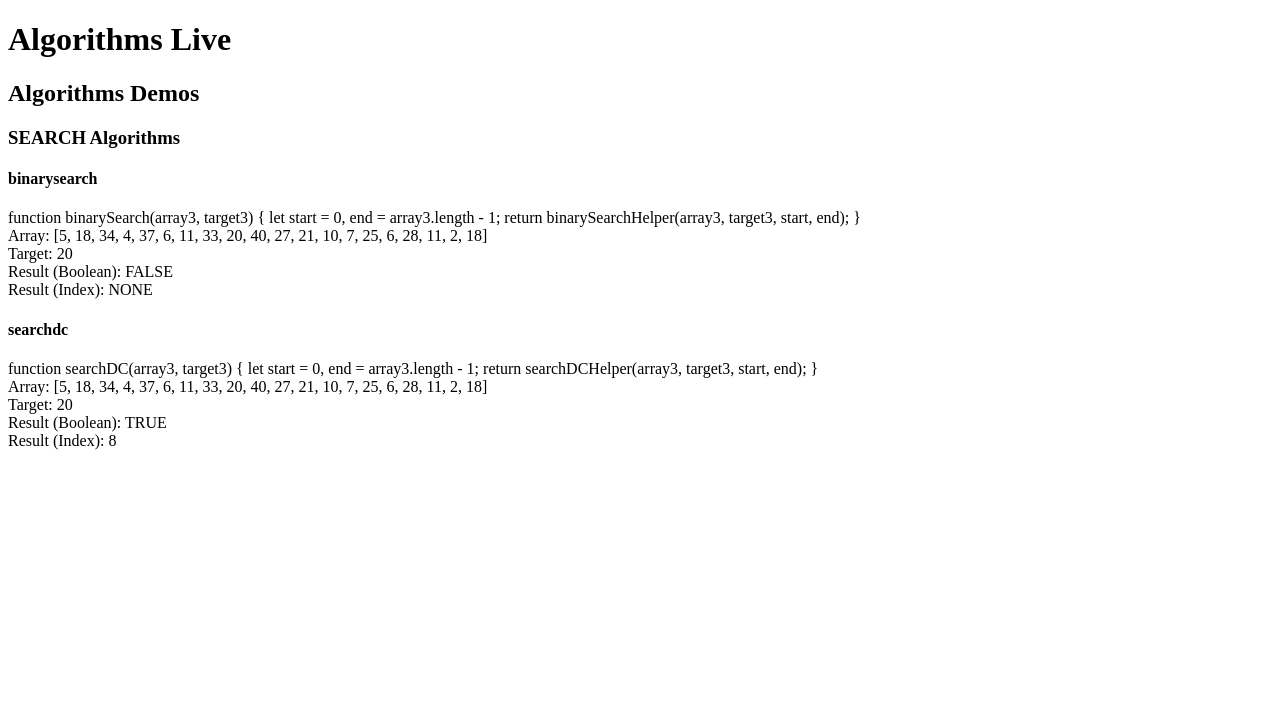
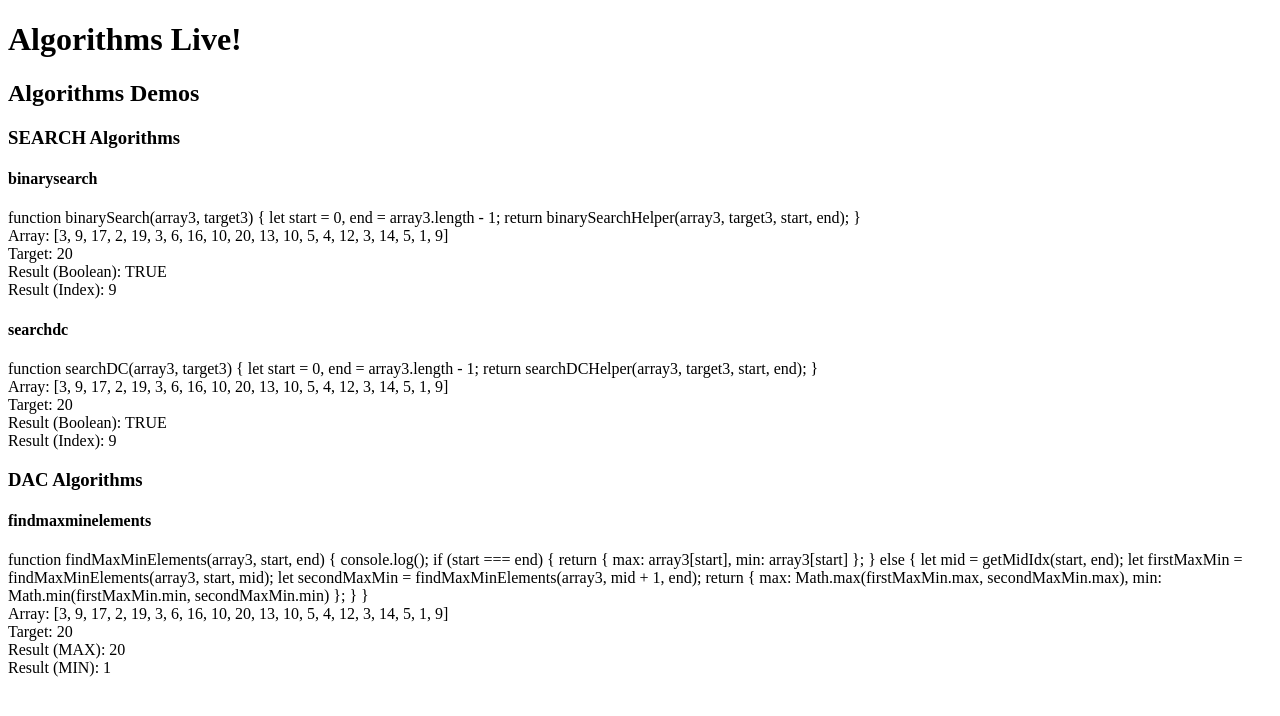
Before and after one commit to seanlee31/algorithmslive, a React app: page / in a window 1280 px wide. Shown: the top 716 px of the page. Built offline with nearby package versions, Linux system fonts and the light colour scheme; the HTML template or start-up script is replaced by a standard one.

Commit message:
[ADD] New DAC algorithm. [ADD] Now support dynamic result display for different algorithms. [MISC] Update webpack config & .gitignore

```diff
--- a/src/algorithms/dacAlgorithms.js
+++ b/src/algorithms/dacAlgorithms.js
@@ -1,8 +1,27 @@
 // Import Helper Utilites //
-import { printArrayWithRange } from './utils';
+import { printArrayWithRange, getMidIdx } from './utils';
 
 function findMaxMinElements(array, start, end) {
+    console.log()
+    if (start === end) {
+        return {
+            max: array[start],
+            min: array[start]
+        }
+    } else {
+        // Divide //
+        let mid = getMidIdx(start, end);
 
+        // Conquer //
+        let firstMaxMin = findMaxMinElements(array, start, mid);
+        let secondMaxMin = findMaxMinElements(array, mid+1, end);
+
+        // Combine //
+        return {
+            max: Math.max(firstMaxMin.max, secondMaxMin.max),
+            min: Math.min(firstMaxMin.min, secondMaxMin.min)
+        }
+    }
 }
 
 const dacAlgs = {
--- a/src/algorithms/utils.js
+++ b/src/algorithms/utils.js
@@ -2,4 +2,10 @@ function printArrayWithRange(array, start, end) {
     return array.slice(start, end + 1);
 }
 
-export { printArrayWithRange };
+function getMidIdx(start, end) {
+    let mid = start + Math.floor((end - start) / 2);
+    console.log(`${start}, ${end}, ${mid}`)
+    return mid;
+}
+
+export { printArrayWithRange, getMidIdx };
--- a/src/app/App.jsx
+++ b/src/app/App.jsx
@@ -10,10 +10,10 @@ import $ from 'jquery';
 // Import Helper Utilites //
 import { getAlgorithmByTitle, getAlgorithmTitles, randomArray } from './utils';
 
-var array = randomArray(20, 40),
+var array = randomArray(20, 20),
     target = 20;
 
-const pageTitle = "Algorithms Live";
+const pageTitle = "Algorithms Live!";
 const algorithmDemosTitle = "Algorithms Demos";
 
 class App extends Component {
@@ -44,7 +44,8 @@ class Content extends Component {
       return (
          <div>
             <h2>{algorithmDemosTitle}</h2>
-            <AlgorithmDemosByType type="search"/>
+            <AlgorithmDemosByType algType="search"/>
+            <AlgorithmDemosByType algType="dac"/>
          </div>
       );
    }
@@ -53,11 +54,11 @@ class Content extends Component {
 // Algorithms
 class AlgorithmDemosByType extends Component {
    render() {
-      let algTitles = getAlgorithmTitles(this.props.type);
+      let algTitles = getAlgorithmTitles(this.props.algType);
       return (
          <div>
-            <h3>{this.props.type.toUpperCase()} Algorithms</h3>
-            {algTitles.map( (el) => <AlgorithmDemo algorithmTitle={el}/>)}
+            <h3>{this.props.algType.toUpperCase()} Algorithms</h3>
+            {algTitles.map( (el) => <AlgorithmDemo algTitle={el} algType={this.props.algType}/>)}
          </div>
       )
    }
@@ -65,13 +66,29 @@ class AlgorithmDemosByType extends Component {
 
 class AlgorithmDemo extends Component {
    render() {
-      let alg = getAlgorithmByTitle(this.props.algorithmTitle);
-      let res = alg(array, target);
+      let alg = getAlgorithmByTitle(this.props.algTitle);
+      let res;
+
+      switch (this.props.algType) {
+         case "search":
+            res = alg(array, target);
+            break;
+         case "sorting":
+            res = alg(array, target);
+            break;
+         case "dac":
+            res = alg(array, 0, array.length - 1);
+            break;
+         default:
+            res = alg(array, target);
+            break;
+      }
+
       return (
          <div>
-            <h4>{this.props.algorithmTitle}</h4>
+            <h4>{this.props.algTitle}</h4>
             <div>{alg.toString()}</div>
-            <AlgorithmDemoResult result={res}/>
+            <AlgorithmDemoResult algResult={res} algTitle={this.props.algTitle}/>
          </div>
       )
    }
@@ -79,12 +96,34 @@ class AlgorithmDemo extends Component {
 
 class AlgorithmDemoResult extends Component {
    render() {
+      let res;
+      switch (this.props.algTitle) {
+         case "binarysearch":
+         case "searchdc":
+         case "sorting":
+            res = <div class="algResult">
+               Result (Boolean): {String(this.props.algResult.bool).toUpperCase()} <br/>
+               Result (Index): {(this.props.algResult.idx) ? this.props.algResult.idx : "NONE"}
+            </div>
+            break;
+         case "findmaxminelements":
+            res = <div class="algResult">
+               Result (MAX): {this.props.algResult.max} <br/>
+               Result (MIN): {this.props.algResult.min}
+            </div>
+            break;
+         default:
+            res = <div class="algResult">
+               Result: No Matching Algorithms!
+            </div>
+            break;
+      }
+
       return (
          <div>
             Array: [{array.join(', ')}] <br/>
             Target: {target} <br/>
-            Result (Boolean): {String(this.props.result.bool).toUpperCase()} <br/>
-            Result (Index): {(this.props.result.idx) ? this.props.result.idx : "NONE"} <br/>
+            {res}
          </div>
       )
    }
--- a/webpack.config.js
+++ b/webpack.config.js
@@ -30,6 +30,6 @@ module.exports = {
    devServer: {
      contentBase: './dist',
      port: 8080,
-     hot: true
+     hot: true      // Auto Refresh Changes
    }
  };
```
Also changed, not shown: 1 other file (tests, documents, lock files or other folders).
